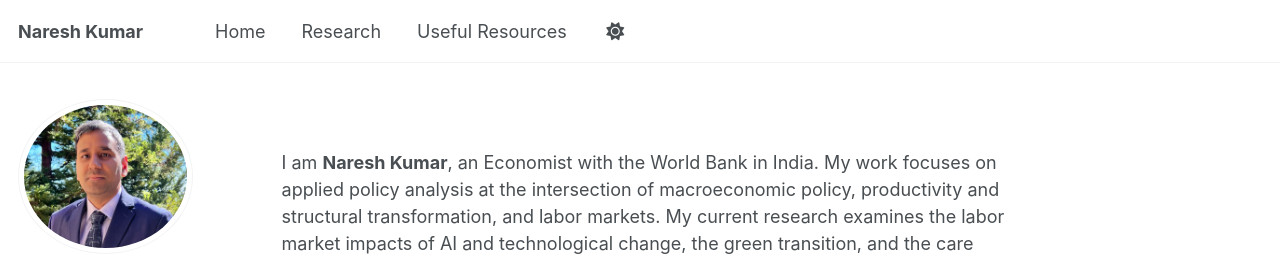
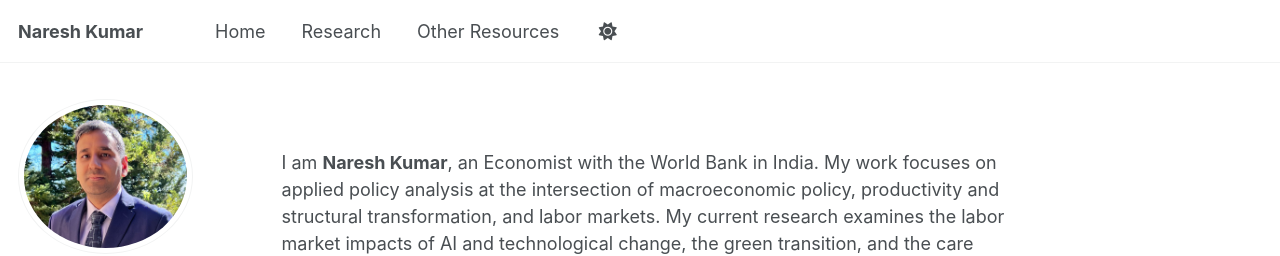
Before and after one commit to nkumar05/nkumar.github.io, a Jekyll site: the page built from _pages/about.md, in a window 1280 px wide. Shown: the top 256 px of the page. Built offline with Jekyll 4.4.1, drawn with Linux system fonts in a browser that asks for light colours; some web fonts are replaced; a script bundle is joined from its source files by our own code; library files that are not in the unit come from our copies.

Commit message:
Update navigation.yml

```diff
--- a/_data/navigation.yml
+++ b/_data/navigation.yml
@@ -12,5 +12,5 @@ main:
     url: /
   - title: "Research"
     url: /research/
-  - title: "Useful Resources"
+  - title: "Other Resources"
     url: /links/
```
